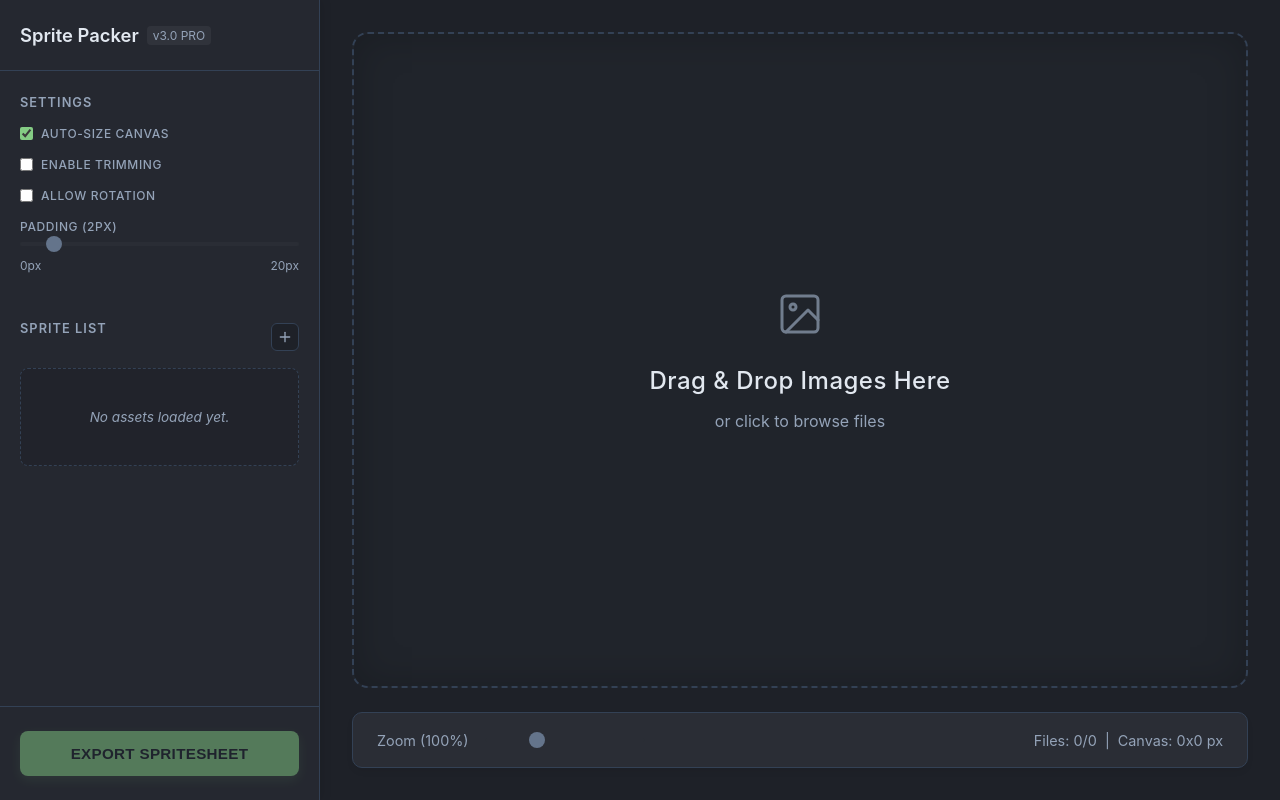
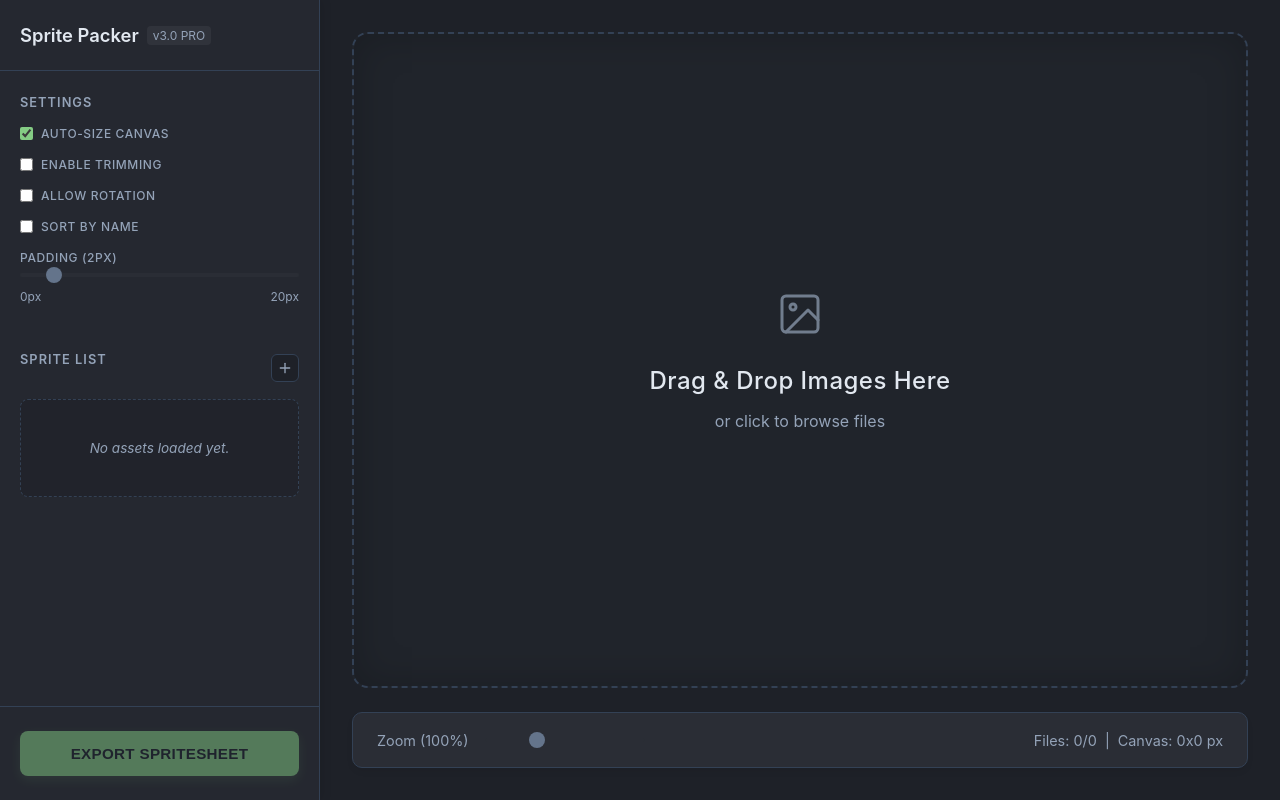
Before and after one commit to cadakerem/sprite-packer-web, a React (Vite) app: page / in a window 1280 px wide. Built offline with nearby package versions, Linux system fonts and the light colour scheme.

Commit message:
feat: add sort-by-name option for deterministic sprite ordering

```diff
--- a/src/App.tsx
+++ b/src/App.tsx
@@ -33,6 +33,7 @@ function App() {
   const [autoSize, setAutoSize] = useState(true);
   const [allowRotate, setAllowRotate] = useState(false);
   const [enableTrim, setEnableTrim] = useState(false);
+  const [sortByName, setSortByName] = useState(false);
   const [targetWidth, setTargetWidth] = useState(1024);
   const [targetHeight, setTargetHeight] = useState(1024);
   const [padding, setPadding] = useState(2);
@@ -111,6 +112,9 @@ function App() {
     }
 
     const sortedAssets = [...assets].sort((a, b) => {
+      if (sortByName) {
+        return a.name.localeCompare(b.name, undefined, { numeric: true, sensitivity: 'base' });
+      }
       const aHeight = enableTrim ? a.trimRect.h : a.height;
       const bHeight = enableTrim ? b.trimRect.h : b.height;
       return bHeight - aHeight;
@@ -200,7 +204,7 @@ function App() {
         setZoom(Math.max(10, Math.floor(bestScale * 100)));
       }
     }, 10);
-  }, [assets, autoSize, targetWidth, targetHeight, padding, algorithm, allowRotate, enableTrim]);
+  }, [assets, autoSize, targetWidth, targetHeight, padding, algorithm, allowRotate, enableTrim, sortByName]);
 
   useEffect(() => {
     const canvas = canvasRef.current;
@@ -327,6 +331,20 @@ function App() {
                   style={{ accentColor: 'var(--accent-sage-green)' }}
                 /> ALLOW ROTATION
               </label>
+            </div>
+
+            <div className="form-group row-checkbox">
+              <label style={{ display: 'flex', alignItems: 'center', gap: '8px', cursor: 'pointer' }}>
+                <input
+                  type="checkbox" checked={sortByName} onChange={(e) => setSortByName(e.target.checked)}
+                  style={{ accentColor: 'var(--accent-sage-green)' }}
+                /> SORT BY NAME
+              </label>
+              {sortByName && (
+                <span style={{ fontSize: '0.7rem', color: 'var(--text-muted)', paddingLeft: '24px', lineHeight: '1.4' }}>
+                  Uses natural sort (1, 2, 3… not 1, 10, 2…)
+                </span>
+              )}
             </div>
 
             {!autoSize && (
```
